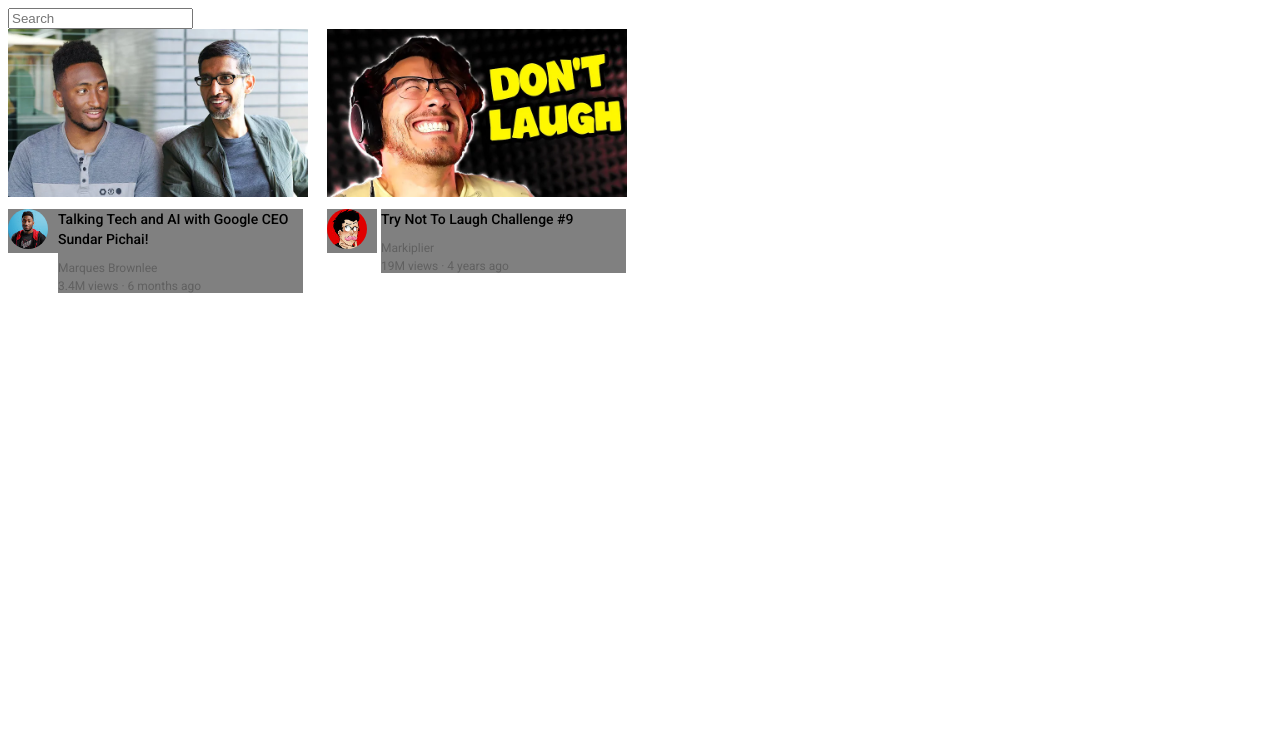
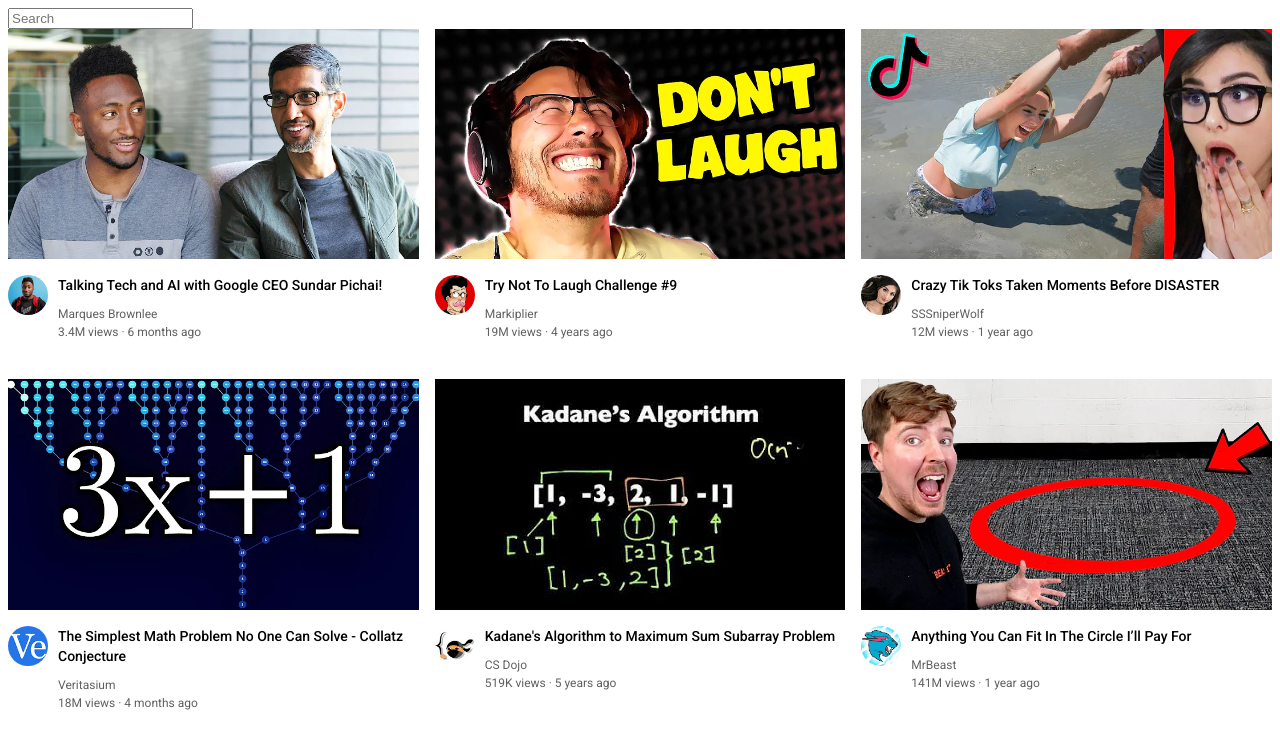
Before and after one commit to Dok2314/CSS, a plain HTML site: page YouTube/index.html in a window 1280 px wide. Drawn offline with Linux system fonts and the light colour scheme.

Commit message:
Finish with grid logic

```diff
--- a/YouTube/index.html
+++ b/YouTube/index.html
@@ -14,15 +14,17 @@
 <body>
     <input type="text" placeholder="Search" class="search-bar">
 
+    <div class="video-grid">
         <div class="video-preview">
             <div class="thumbnail-row">
                 <img class="thumbnail" src="images/thumbnail-1.webp" alt="">
             </div>
 
-        <div>
+            <div class="video-info-grid">
                 <div class="channel-picture">
                     <img src="images/channel-1.jpeg" alt="" class="profile-picture">
-            </div><div class="video-info">
+                </div>
+                <div class="video-info">
                     <p class="video-title">
                         Talking Tech and AI with Google CEO Sundar Pichai!
                     </p>
@@ -43,7 +45,7 @@
                 <img class="thumbnail" src="images/thumbnail-2.webp" alt="">
             </div>
 
-        <div>
+            <div class="video-info-grid">
                 <div class="channel-picture">
                     <img src="images/channel-2.jpeg" alt="" class="profile-picture">
                 </div>
@@ -63,5 +65,108 @@
                 </div>
             </div>
         </div>
+
+        <div class="video-preview">
+            <div class="thumbnail-row">
+                <img class="thumbnail" src="images/thumbnail-3.webp" alt="">
+            </div>
+
+            <div class="video-info-grid">
+                <div class="channel-picture">
+                    <img src="images/channel-3.jpeg" alt="" class="profile-picture">
+                </div>
+                <div class="video-info">
+                    <p class="video-title">
+                        Crazy Tik Toks Taken Moments Before DISASTER
+                    </p>
+
+                    <p class="video-author">
+                        SSSniperWolf
+                    </p>
+
+                    <p class="video-stats">
+                        12M views &#183; 1 year ago
+                    </p>
+                </div>
+            </div>
+        </div>
+
+        <div class="video-preview">
+            <div class="thumbnail-row">
+                <img class="thumbnail" src="images/thumbnail-4.webp" alt="">
+            </div>
+
+            <div class="video-info-grid">
+                <div class="channel-picture">
+                    <img src="images/channel-4.jpeg" alt="" class="profile-picture">
+                </div>
+
+                <div class="video-info">
+                    <p class="video-title">
+                        The Simplest Math Problem No One Can Solve - Collatz Conjecture
+                    </p>
+
+                    <p class="video-author">
+                        Veritasium
+                    </p>
+
+                    <p class="video-stats">
+                        18M views &#183; 4 months ago
+                    </p>
+                </div>
+            </div>
+        </div>
+
+        <div class="video-preview">
+            <div class="thumbnail-row">
+                <img class="thumbnail" src="images/thumbnail-5.webp" alt="">
+            </div>
+
+            <div class="video-info-grid">
+                <div class="channel-picture">
+                    <img src="images/channel-5.jpeg" alt="" class="profile-picture">
+                </div>
+                <div class="video-info">
+                    <p class="video-title">
+                        Kadane's Algorithm to Maximum Sum Subarray Problem
+                    </p>
+
+                    <p class="video-author">
+                        CS Dojo
+                    </p>
+
+                    <p class="video-stats">
+                        519K views &#183; 5 years ago
+                    </p>
+                </div>
+            </div>
+        </div>
+
+        <div class="video-preview">
+            <div class="thumbnail-row">
+                <img class="thumbnail" src="images/thumbnail-6.webp" alt="">
+            </div>
+
+            <div class="video-info-grid">
+                <div class="channel-picture">
+                    <img src="images/channel-6.jpeg" alt="" class="profile-picture">
+                </div>
+
+                <div class="video-info">
+                    <p class="video-title">
+                        Anything You Can Fit In The Circle I’ll Pay For
+                    </p>
+
+                    <p class="video-author">
+                        MrBeast
+                    </p>
+
+                    <p class="video-stats">
+                        141M views &#183; 1 year ago
+                    </p>
+                </div>
+            </div>
+        </div>
+    </div>
 </body>
 </html>
--- a/YouTube/styles/main.css
+++ b/YouTube/styles/main.css
@@ -5,8 +5,7 @@ p {
 }
 
 .thumbnail {
-    width: 300px;
-    display: block;
+    width: 100%;
 }
 
 .search-bar {
@@ -19,26 +18,6 @@ p {
     font-weight: 500;
     line-height: 20px;
     margin-bottom: 12px;
-}
-
-.video-preview {
-    width: 300px;
-    display: inline-block;
-    vertical-align: top;
-    margin-right: 15px;
-}
-
-.channel-picture {
-    display: inline-block;
-    width: 50px;
-    vertical-align: top;
-    background-color: gray;
-}
-
-.video-info {
-    display: inline-block;
-    width: 245px;
-    background-color: gray;
 }
 
 .profile-picture {
@@ -59,3 +38,15 @@ p {
 .video-author {
     margin-bottom: 4px;
 }
+
+.video-info-grid {
+    display: grid;
+    grid-template-columns: 50px 1fr;
+}
+
+.video-grid {
+    display: grid;
+    grid-template-columns: 1fr 1fr 1fr;
+    column-gap: 16px;
+    row-gap: 40px;
+}
```
Also changed, not shown: YouTube/grid.html (+62 -3 lines), YouTube/images/channel-3.jpeg (added), YouTube/images/channel-4.jpeg (added), YouTube/images/channel-5.jpeg (added), YouTube/images/channel-6.jpeg (added), YouTube/images/thumbnail-3.webp (added), YouTube/images/thumbnail-4.webp (added), YouTube/images/thumbnail-5.webp (added), YouTube/images/thumbnail-6.webp (added), YouTube/styles/grid.css (deleted). Lines whose indentation alone changed are shown as unchanged.
